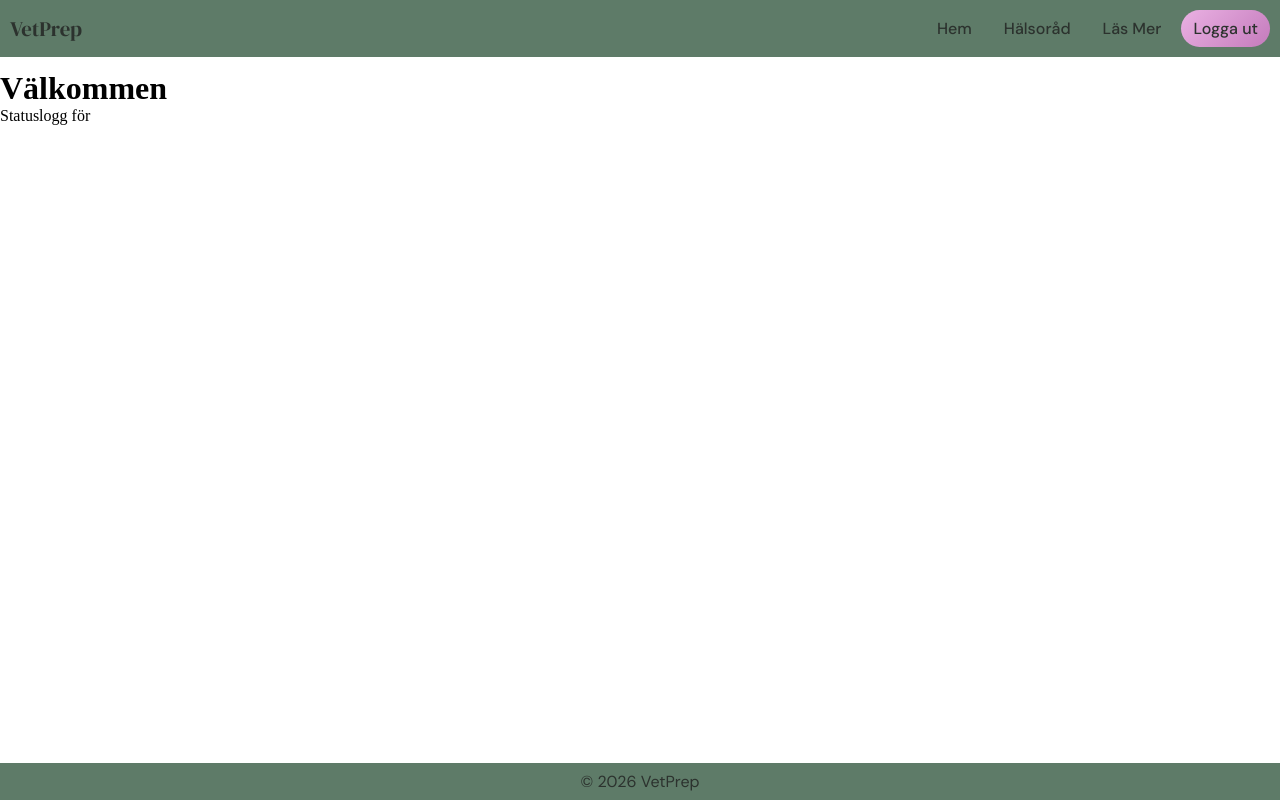
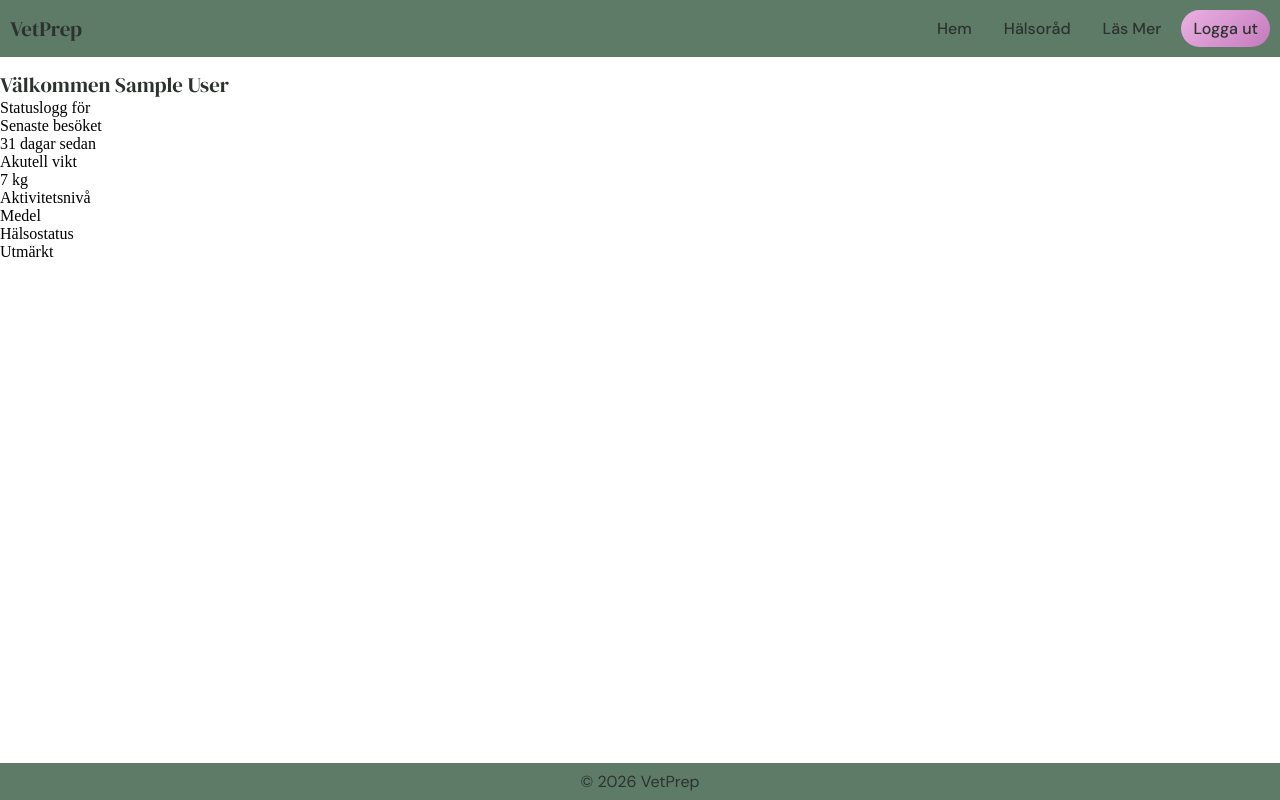
Before and after one commit to sabijnas/VetPrep, a React (Vite) app in the folder frontend/: page /LoggedInUser in a window 1280 px wide. Built offline with nearby package versions, Linux system fonts and the light colour scheme; sample sign-in values are in the browser's storage.

Commit message:
basic views

```diff
--- a/frontend/src/App.tsx
+++ b/frontend/src/App.tsx
@@ -5,7 +5,7 @@
 import Home from './components/dashboardViews/Home'
 import HealthAdvice from './components/dashboardViews/HealthAdvice'
 import LogInForm from './components/LogInPage'
-import LoggedInUser from './components/LoggedInUser'
+import LoggedInUser from './components/loggedInViews/LoggedInUser'
 
 function App() {
   return (
--- a/frontend/src/components/LoggedInUser.tsx
+++ /dev/null
@@ -1,15 +0,0 @@
-import { useLocation } from "react-router-dom"
-
-const LoggedInUser = () => {
-    const location = useLocation();
-    const user = location.state; //för att kunna hämta data från loginformuläret
-
-    return (
-        <div>
-            <h1>Välkommen {user?.name}</h1>
-            <p>Statuslogg för {user?.pet}</p>
-        </div>
-    )
-}
-
-export default LoggedInUser
--- /dev/null
+++ b/frontend/src/components/loggedInViews/LoggedInUser.tsx
@@ -0,0 +1,26 @@
+import { useEffect } from "react";
+import { useLocation, useNavigate } from "react-router-dom"
+import Statuslog from "./Statuslog";
+import "../../css/LoggedInUser.css"
+
+const LoggedInUser = () => {
+    const location = useLocation();
+    const navigate = useNavigate();
+    const user = location.state || JSON.parse(sessionStorage.getItem("user") || "null")
+
+    useEffect(() => {
+        if (!user) {
+            navigate("/LogIn");
+        }
+    }, [user, navigate])
+
+    return (
+        <div>
+            <h1 className="headerLoggedIn">Välkommen {user?.name}</h1>
+            <p className="paragraphLoggedIn"> Statuslogg för {user?.pet}</p>
+            <Statuslog/>
+        </div>
+    )
+}
+
+export default LoggedInUser
--- /dev/null
+++ b/frontend/src/components/loggedInViews/Statuslog.tsx
@@ -0,0 +1,29 @@
+import "../../css/LoggedInUser.css"
+
+const Statuslog = () => {
+  return (
+    <div className="statuslog-wrapper">
+      <div className="statuslog-card">
+        <p>Senaste besöket</p>
+        <p>31 dagar sedan</p>
+      </div>
+
+      <div className="statuslog-card">
+        <p>Akutell vikt</p>
+        <p>7 kg</p>
+      </div>
+
+      <div className="statuslog-card">
+        <p>Aktivitetsnivå</p>
+        <p>Medel</p>
+      </div>
+
+      <div className="statuslog-card">
+        <p>Hälsostatus</p>
+        <p>Utmärkt</p>
+      </div>
+    </div>
+  );
+};
+
+export default Statuslog;
--- /dev/null
+++ b/frontend/src/css/LoggedInUser.css
@@ -0,0 +1,6 @@
+.headerLoggedIn {
+  font-family: "DM Serif Display", serif;
+  color: #2c322e;
+  font-size: 1.3rem;
+  font-weight: 400;
+}
```
